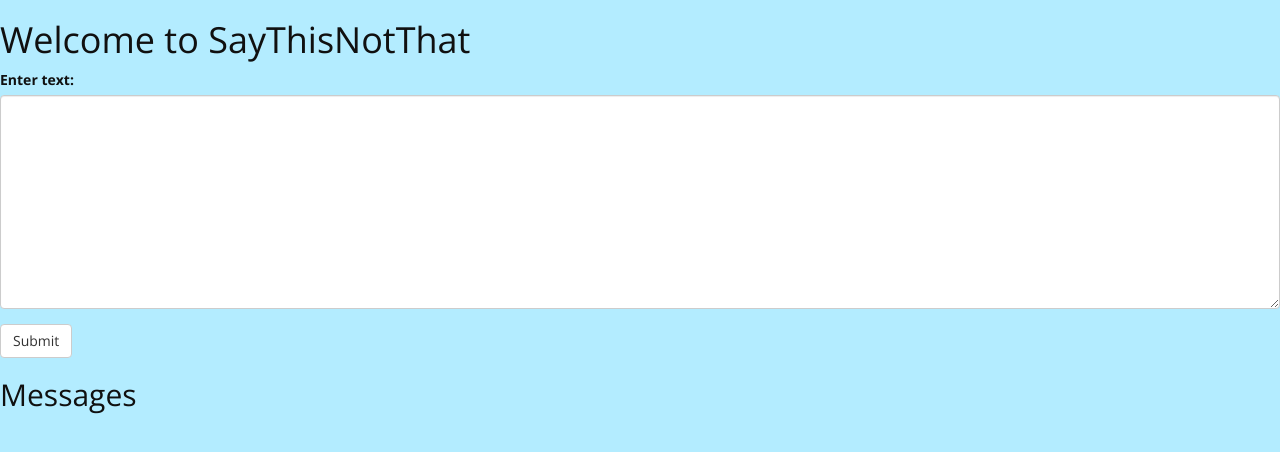
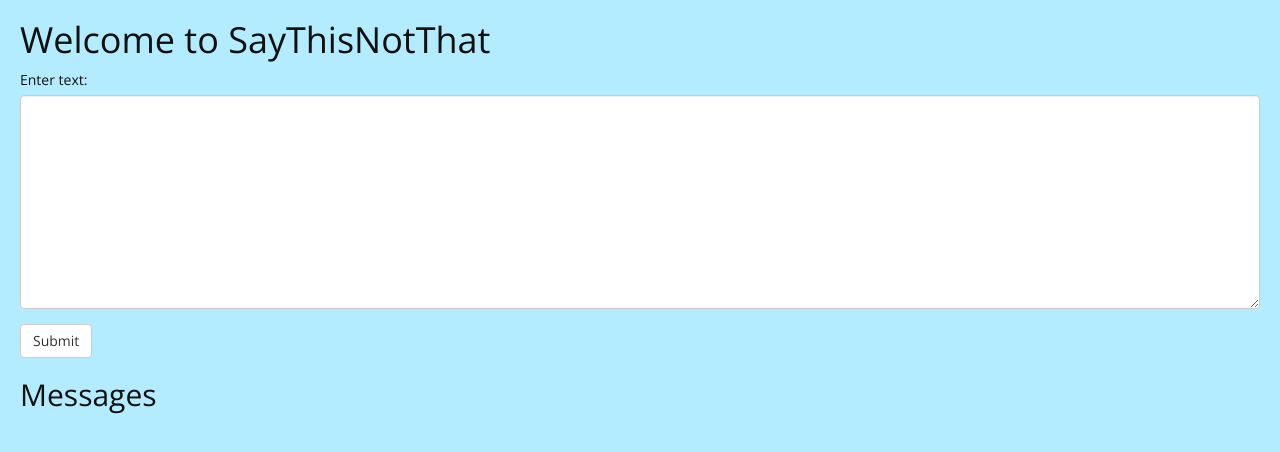
Before and after one commit to tplusrex/saythisnothat, a plain HTML site: page index.html in a window 1280 px wide. Drawn offline with nearby package versions, Linux system fonts and the light colour scheme.

Commit message:
stylistic updates

```diff
--- a/styles/styles.css
+++ b/styles/styles.css
@@ -3,8 +3,13 @@ body {
   color: #101010;
   font-family: 'Open Sans', sans-serif;
   font-weight: 300;
+  margin: 0px 20px;
 }
 
-body form {
+body form label {
+  font-weight: 300;
+}
 
+body form textarea {
+  font-weight: 300;
 }
```
